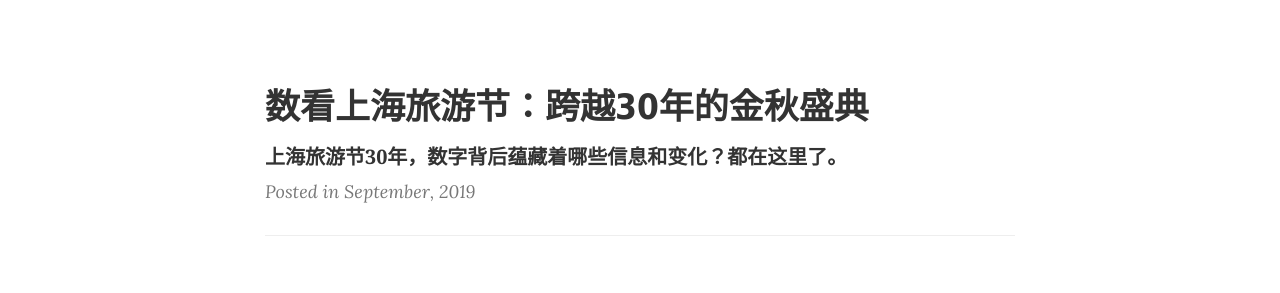
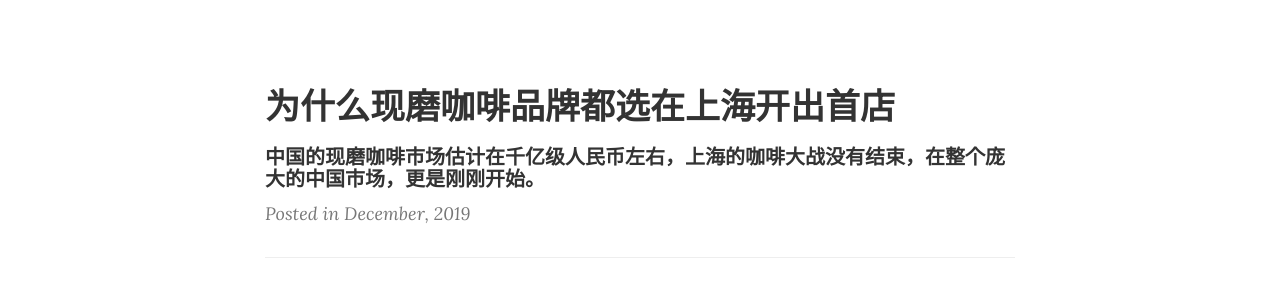
Before and after one commit to kellyzhao97/kellyzhao97.github.io, a website: page Shanghai_Observer.html in a window 1280 px wide. Shown: the part 652-945 px from the top of the page. Drawn offline with nearby package versions, Linux system fonts and the light colour scheme.

Commit message:
2019.12.1

```diff
--- a/Shanghai_Observer.html
+++ b/Shanghai_Observer.html
@@ -107,6 +107,15 @@
         <div class="container">
             <div class="row">
                 <div class="col-lg-8 col-lg-offset-2 col-md-10 col-md-offset-1">
+                    <!--Work8-->
+                    <a href="https://www.jfdaily.com/news/detail?id=191684" target="blank">
+                        <h2 class="section-heading">
+                            为什么现磨咖啡品牌都选在上海开出首店</h2>
+                    </a>
+                    <h3 class="post-subtitle">
+                            中国的现磨咖啡市场估计在千亿级人民币左右，上海的咖啡大战没有结束，在整个庞大的中国市场，更是刚刚开始。</h3>
+                    <p class="post-meta">Posted in December, 2019</p>
+                    <hr>
                     <!--Work7-->
                     <a href="https://www.jfdaily.com/news/detail?id=175933" target="blank">
                         <h2 class="section-heading">
```
Also changed, not shown: 1 other file.
